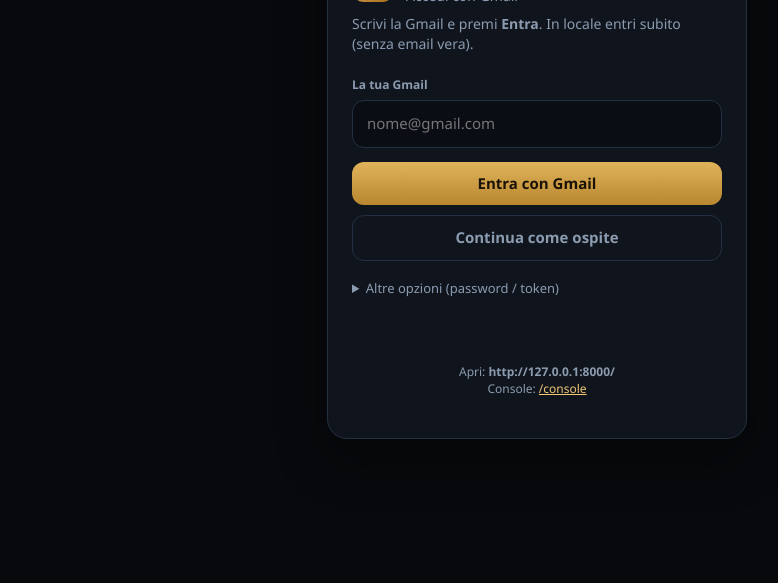
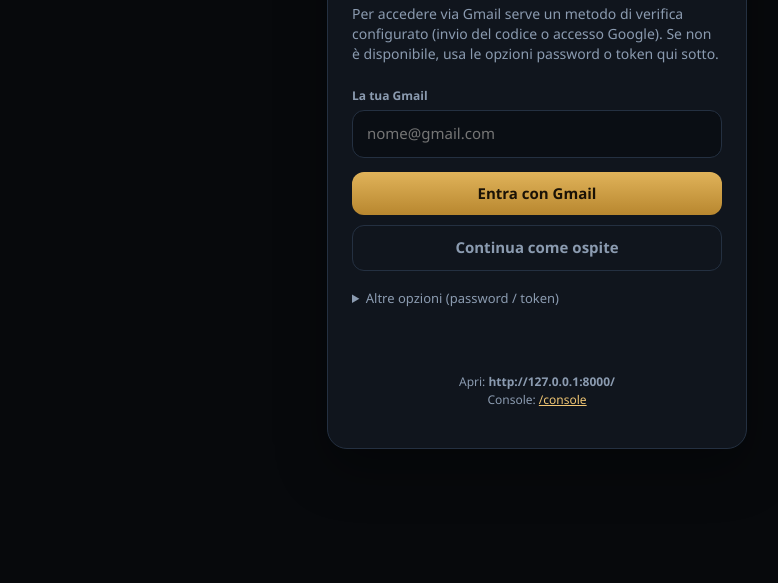
Before and after one commit to Lucifer-AI-666/tauros-cognitive-os, a plain HTML site: page web/app.html in a window 1280 px wide. Shown: the part 217-800 px from the top of the page, without its empty margins (103-881 px from the left). Drawn offline with Linux system fonts and the light colour scheme; no server answers.

Commit message:
Clarify Gmail login requirements in the web app

```diff
--- a/web/app.html
+++ b/web/app.html
@@ -99,7 +99,7 @@
       </div>
 
       <div id="gmailStep1">
-        <p class="sub">Scrivi la Gmail e premi <b>Entra</b>. In locale entri subito (senza email vera).</p>
+        <p class="sub">Per accedere via Gmail serve un metodo di verifica configurato (invio del codice o accesso Google). Se non è disponibile, usa le opzioni password o token qui sotto.</p>
         <div class="field">
           <label>La tua Gmail</label>
           <input id="gmailEmail" type="email" autocomplete="username email" placeholder="nome@gmail.com" />
```
